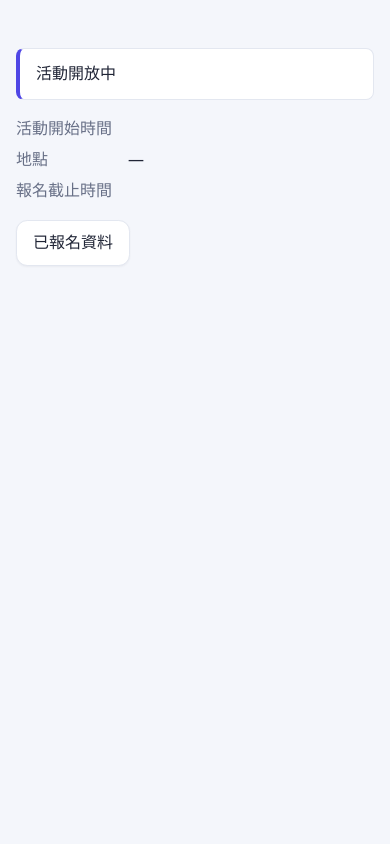
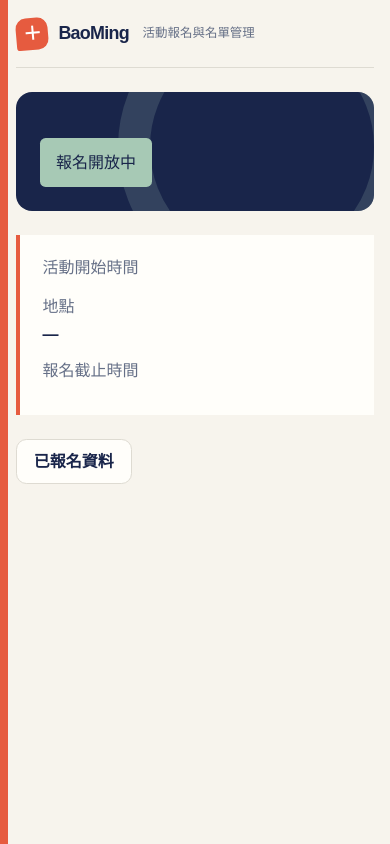
Before and after one commit to jychenjason/baoming, a Python web app: template app/templates/event_public.html in a window 390 px wide. Run offline with Jinja, Linux system fonts and the light colour scheme; the template is opened without the code that fills it, so the values that code supplies are empty.

Commit message:
Refresh event registration app design

```diff
--- a/app/static/style.css
+++ b/app/static/style.css
@@ -1,488 +1,311 @@
 :root {
-  color-scheme: light dark;
-  --bg: #f4f6fb;
-  --fg: #202536;
-  --muted: #687087;
-  --card: #ffffff;
-  --border: #e3e7f0;
-  --accent: #4f46e5;
-  --accent-soft: #eef2ff;
-  --shadow: 0 8px 24px rgb(31 41 55 / 6%);
+  color-scheme: light;
+  --paper: #f7f4ed;
+  --surface: #fffefa;
+  --ink: #19254a;
+  --muted: #667087;
+  --line: #dedbd2;
+  --accent: #e65b3f;
+  --accent-dark: #b84430;
+  --accent-soft: #fce8df;
+  --sea: #a7c9b5;
+  --gold: #e5c46a;
+  --shadow: 0 16px 38px rgb(25 37 74 / 8%);
 }
 
 @media (prefers-color-scheme: dark) {
   :root {
-    --bg: #11141c;
-    --fg: #edf0f7;
-    --muted: #a5adbf;
-    --card: #1b202b;
-    --border: #303747;
-    --accent-soft: #292750;
-    --shadow: 0 10px 28px rgb(0 0 0 / 22%);
+    color-scheme: light;
   }
 }
 
-* {
-  box-sizing: border-box;
-}
+* { box-sizing: border-box; }
+
+html { min-width: 320px; background: var(--paper); }
 
 body {
   margin: 0;
-  background: var(--bg);
-  color: var(--fg);
-  font-family: system-ui, -apple-system, "Noto Sans TC", sans-serif;
-  line-height: 1.6;
+  background:
+    linear-gradient(90deg, var(--accent) 0 8px, transparent 8px),
+    var(--paper);
+  color: var(--ink);
+  font-family: "Noto Sans TC", "PingFang TC", "Microsoft JhengHei", sans-serif;
+  font-size: 16px;
+  line-height: 1.65;
   -webkit-font-smoothing: antialiased;
 }
 
-.page {
-  max-width: 900px;
-  margin: 0 auto;
-  padding: 2rem 1rem 3rem;
+a { color: var(--accent-dark); text-underline-offset: 0.2em; }
+a:hover { color: var(--ink); }
+
+:focus-visible {
+  outline: 3px solid var(--accent);
+  outline-offset: 3px;
 }
 
-h1 {
-  font-size: 1.6rem;
-  margin: 0 0 0.75rem;
+.page {
+  width: min(100% - 3rem, 1080px);
+  min-height: 100vh;
+  margin: 0 auto;
+  padding: 0 0 4rem;
 }
 
-.lead {
-  color: var(--muted);
+.site-header {
+  display: flex;
+  align-items: center;
+  gap: 0.85rem;
+  min-height: 84px;
+  margin-bottom: 3rem;
+  border-bottom: 1px solid var(--line);
 }
 
-.actions {
-  margin-top: 1.5rem;
+.brand {
+  display: inline-flex;
+  align-items: center;
+  gap: 0.65rem;
+  color: var(--ink);
+  font-size: 1.12rem;
+  font-weight: 850;
+  letter-spacing: -0.04em;
+  text-decoration: none;
 }
 
-.button {
-  display: inline-block;
-  padding: 0.6rem 1rem;
-  border: 1px solid var(--border);
-  border-radius: 0.7rem;
-  background: var(--card);
-  color: var(--fg);
-  text-decoration: none;
-  box-shadow: 0 1px 2px rgb(31 41 55 / 5%);
-  transition: transform 160ms ease, box-shadow 160ms ease, border-color 160ms ease, background-color 160ms ease;
+.brand-mark {
+  display: grid;
+  width: 2rem;
+  height: 2rem;
+  place-items: center;
+  border-radius: 0.65rem 0.65rem 0.65rem 0.2rem;
+  background: var(--accent);
+  color: white;
+  font-size: 1.15rem;
+  line-height: 1;
+  transform: rotate(-5deg);
 }
 
-.button:hover {
-  border-color: var(--accent);
-  transform: translateY(-1px);
-  box-shadow: var(--shadow);
+.brand-note { color: var(--muted); font-size: 0.88rem; }
+
+h1, h2, h3, h4 { color: var(--ink); line-height: 1.22; letter-spacing: -0.035em; }
+h1 { max-width: 18ch; margin: 0 0 1rem; font-size: clamp(2rem, 5vw, 3.35rem); font-weight: 850; }
+h2 { margin: 2rem 0 0.8rem; font-size: clamp(1.35rem, 3vw, 1.8rem); }
+h3 { font-size: 1.15rem; }
+p { margin: 0.75rem 0; }
+
+.lead { max-width: 42rem; color: var(--muted); font-size: clamp(1.05rem, 2vw, 1.2rem); }
+.muted { color: var(--muted); }
+.pre-line { white-space: pre-line; }
+
+.home-hero {
+  position: relative;
+  display: grid;
+  grid-template-columns: minmax(0, 1fr) 230px;
+  align-items: center;
+  gap: clamp(2rem, 6vw, 6rem);
+  min-height: min(62vh, 560px);
+  padding: 2rem 0 4rem;
 }
 
-.button.primary {
-  background: var(--accent);
-  border-color: var(--accent);
-  color: #fff;
+.home-hero h1 { max-width: 12ch; font-size: clamp(3rem, 8vw, 6.5rem); letter-spacing: -0.075em; }
+.home-hero-copy { max-width: 33rem; }
+.home-ticket {
+  position: relative;
+  display: grid;
+  min-height: 280px;
+  align-content: space-between;
+  padding: 1.5rem;
+  border-radius: 1.1rem;
+  background: var(--ink);
+  color: white;
+  box-shadow: 12px 14px 0 var(--gold);
+  transform: rotate(3deg);
 }
+.home-ticket::before, .home-ticket::after {
+  position: absolute;
+  top: 50%;
+  width: 1.25rem;
+  height: 1.25rem;
+  border-radius: 50%;
+  background: var(--paper);
+  content: "";
+  transform: translateY(-50%);
+}
+.home-ticket::before { left: -0.65rem; }
+.home-ticket::after { right: -0.65rem; }
+.ticket-spark { color: var(--gold); font-size: 4.8rem; line-height: 1; }
+.ticket-caption { max-width: 10ch; font-size: 1.45rem; font-weight: 800; line-height: 1.25; }
+.ticket-rule { border-top: 1px dashed rgb(255 255 255 / 40%); }
+.home-actions { margin-top: 2rem; }
 
-.page-head {
-  display: flex;
+.button {
+  display: inline-flex;
+  min-height: 2.8rem;
   align-items: center;
-  justify-content: space-between;
-  gap: 1rem;
+  justify-content: center;
+  padding: 0.62rem 1.05rem;
+  border: 1px solid var(--line);
+  border-radius: 0.65rem;
+  background: var(--surface);
+  color: var(--ink);
+  font: inherit;
+  font-weight: 700;
+  line-height: 1.2;
+  text-decoration: none;
+  cursor: pointer;
+  transition: transform 150ms ease, background-color 150ms ease, border-color 150ms ease;
 }
+.button:hover { border-color: var(--ink); background: white; color: var(--ink); transform: translateY(-1px); }
+.button.primary { border-color: var(--accent); background: var(--accent); color: white; }
+.button.primary:hover { border-color: var(--accent-dark); background: var(--accent-dark); color: white; }
+.button-secondary { background: var(--muted); color: white; }
 
-.form {
-  display: grid;
-  gap: 0.5rem;
-  margin-top: 1.5rem;
-}
+.page-head { display: flex; align-items: center; justify-content: space-between; gap: 1rem; }
+.page-head h1 { margin: 0; }
+.page-head form, .inline-actions form { margin: 0; }
+.actions { margin-top: 1.5rem; }
 
-.form label {
-  font-weight: 600;
-  margin-top: 0.5rem;
-}
-
-.form input,
-.form textarea {
+.form { display: grid; gap: 0.55rem; max-width: 720px; margin-top: 1.5rem; }
+.form label { margin-top: 0.45rem; font-weight: 700; }
+.form input:not([type="radio"]):not([type="checkbox"]),
+.form textarea, .form select, .copy {
   width: 100%;
-  padding: 0.55rem 0.65rem;
-  border: 1px solid var(--border);
-  border-radius: 0.5rem;
-  background: var(--card);
-  color: var(--fg);
+  min-height: 2.9rem;
+  padding: 0.7rem 0.8rem;
+  border: 1px solid #c9c8c0;
+  border-radius: 0.55rem;
+  background: var(--surface);
+  color: var(--ink);
   font: inherit;
 }
-
+.form textarea { min-height: 7rem; resize: vertical; }
+.form input:focus, .form textarea:focus, .form select:focus { border-color: var(--accent); outline: 3px solid rgb(230 91 63 / 18%); }
+.form input[type="radio"], .form input[type="checkbox"] { accent-color: var(--accent); }
 .form fieldset {
   display: grid;
-  gap: 0.4rem;
-  border: 1px solid var(--border);
-  border-radius: 0.5rem;
-  padding: 0.75rem;
+  gap: 0.45rem;
+  margin: 0.65rem 0;
+  padding: 1rem;
+  border: 1px solid var(--line);
+  border-radius: 0.7rem;
+  background: var(--surface);
 }
+.form fieldset legend { padding: 0 0.45rem; font-weight: 800; }
+.form fieldset label { display: flex; align-items: center; gap: 0.55rem; margin: 0; font-weight: 500; }
+.form .button { justify-self: start; margin-top: 0.75rem; }
 
-.form fieldset label {
-  font-weight: 400;
+.group-create-form { grid-template-columns: minmax(0, 1fr) minmax(0, 1fr); align-items: start; gap: 1rem; }
+.group-create-form > div, .group-preview { min-width: 0; }
+.group-create-form .checkbox-label { display: flex; align-items: center; gap: 0.5rem; }
+.group-create-form .checkbox-label input { width: auto; }
+.group-preview { margin-top: 1.5rem; padding: 1rem; border: 1px dashed var(--line); border-radius: 0.75rem; background: var(--surface); }
+.group-preview h4 { margin: 0; }
+.group-preview ul { padding-left: 1.25rem; }
+.preview-invalid, .error, .field-error { color: #a52d27; }
+.field-error { margin: 0.1rem 0; }
+
+.event-hero {
+  position: relative;
+  margin: -0.5rem 0 1.5rem;
+  padding: clamp(1.5rem, 5vw, 3.5rem);
+  border-radius: 1rem;
+  background: var(--ink);
+  color: white;
+  overflow: hidden;
 }
+.event-hero::after {
+  position: absolute;
+  right: -2rem;
+  bottom: -5rem;
+  width: 14rem;
+  height: 14rem;
+  border: 2rem solid rgb(167 201 181 / 18%);
+  border-radius: 50%;
+  content: "";
+}
+.event-hero h1 { position: relative; z-index: 1; max-width: 19ch; margin-bottom: 1.4rem; color: white; }
+.event-hero .notice { position: relative; z-index: 1; width: fit-content; margin: 0; border: 0; background: var(--sea); color: var(--ink); }
+.event-hero .notice.status-closed { background: var(--gold); }
+.event-hero .notice.status-draft { background: var(--accent-soft); color: var(--accent-dark); }
+.details {
+  display: grid;
+  grid-template-columns: max-content minmax(0, 1fr);
+  gap: 0.55rem 1.2rem;
+  max-width: 780px;
+  margin: 1.5rem 0;
+  padding: 1.25rem 1.4rem;
+  border-left: 4px solid var(--accent);
+  background: var(--surface);
+}
+.details dt { color: var(--muted); }
+.details dd { margin: 0; font-weight: 700; }
+.event-description { max-width: 68ch; margin: 1.5rem 0 2rem; font-size: 1.05rem; }
+#registration-form { max-width: 760px; margin-top: 2.5rem; padding-top: 1rem; border-top: 1px dashed var(--line); }
+#registration-form > h2 { margin-top: 0.8rem; }
+#registration-form > p { max-width: 65ch; color: var(--muted); }
 
-.form input[type="radio"] {
-  width: auto;
-}
+.notice { padding: 0.7rem 1rem; border-left: 4px solid var(--accent); border-radius: 0.35rem; background: var(--accent-soft); }
+.card { margin: 1rem 0; padding: 1.25rem; border: 1px solid var(--line); border-radius: 0.8rem; background: var(--surface); }
+.card h2, .card h3 { margin-top: 0; }
+.inline-actions, .option-row { display: flex; align-items: center; flex-wrap: wrap; gap: 0.55rem; }
+.option-row { justify-content: space-between; padding: 0.6rem 0; border-top: 1px solid var(--line); }
+.option-row > .form { flex: 1; margin: 0; }
 
-.form input[type="checkbox"] {
-  width: auto;
-}
+.stats, .roster { display: grid; gap: 0.8rem; margin: 1rem 0; }
+.stats { grid-template-columns: repeat(auto-fit, minmax(150px, 1fr)); }
+.stats p { margin: 0; padding: 1rem; border: 1px solid var(--line); border-radius: 0.65rem; background: var(--surface); font-weight: 700; }
+.roster-table-wrap { overflow-x: auto; margin: 1rem 0; }
+.roster-table { width: 100%; border-collapse: collapse; background: var(--surface); }
+.roster-table th, .roster-table td { padding: 0.7rem; border: 1px solid var(--line); text-align: left; vertical-align: top; }
+.roster-table th { background: #eeece5; }
+.roster-cards { display: none; }
+.roster-actions { display: flex; flex-wrap: wrap; gap: 0.5rem; }
+.roster-card p { margin: 0.25rem 0; }
+.group-stats { margin: 1rem 0; }
+.group-stats h2 { margin-top: 0; }
+.group-stats ul { margin-bottom: 0; }
 
-.group-create-form {
-  grid-template-columns: minmax(0, 1fr) minmax(0, 1fr);
-  align-items: start;
-  gap: 1rem;
-}
+.event-sort { display: flex; width: fit-content; align-items: center; gap: 0.6rem; margin: 1rem 0 1.25rem; padding: 0.6rem; border: 1px solid var(--line); border-radius: 0.7rem; background: var(--surface); }
+.event-sort label { font-weight: 700; }
+.event-sort select { min-height: 2.5rem; padding: 0.4rem 0.6rem; border: 1px solid var(--line); border-radius: 0.45rem; background: white; color: var(--ink); font: inherit; }
+.event-list { display: grid; gap: 0.85rem; padding: 0; list-style: none; }
+.event-card { overflow: clip; padding: 0; border-radius: 0.8rem; transition: border-color 150ms ease; }
+.event-card:hover { border-color: var(--accent); }
+.event-card summary { display: grid; grid-template-columns: minmax(10rem, 1fr) auto auto auto; align-items: center; gap: 0.8rem; padding: 1rem 1.2rem; cursor: pointer; list-style: none; }
+.event-card summary::-webkit-details-marker { display: none; }
+.event-card summary::after { width: 0.6rem; height: 0.6rem; border-right: 2px solid var(--muted); border-bottom: 2px solid var(--muted); content: ""; transform: rotate(45deg); transition: transform 180ms ease; }
+.event-card[open] summary::after { transform: rotate(225deg); }
+.event-summary-title { font-weight: 800; }
+.event-summary-status { padding: 0.2rem 0.65rem; border-radius: 0.3rem; background: var(--accent-soft); color: var(--accent-dark); font-size: 0.9rem; font-weight: 700; }
+.event-summary-date { color: var(--muted); }
+.event-card-content { padding: 0.5rem 1.2rem 1.2rem; border-top: 1px dashed var(--line); }
+.copy-row { display: flex; gap: 0.5rem; }
+.copy { background: var(--paper); }
 
-.group-create-form > div,
-.group-preview {
-  min-width: 0;
-}
-
-.group-create-form .checkbox-label {
-  display: flex;
-  align-items: center;
-  gap: 0.5rem;
-}
-
-.group-create-form .checkbox-label input {
-  width: auto;
-}
-
-.group-preview {
-  margin-top: 1.5rem;
-  padding: 1rem;
-  border: 1px solid var(--border);
-  border-radius: 0.75rem;
-  background: var(--bg);
-}
-
-.group-preview h4 {
-  margin: 0;
-}
-
-.group-preview ul {
-  padding-left: 1.25rem;
-}
-
-.preview-invalid {
-  color: #b42318;
-}
-
-@media (max-width: 640px) {
-  .group-create-form {
-    grid-template-columns: 1fr;
-  }
-
-  .group-preview {
-    margin-top: 0;
-  }
-}
-
-.inline-actions,
-.option-row {
-  display: flex;
-  align-items: center;
-  gap: 0.5rem;
-}
-
-.option-row {
-  justify-content: space-between;
-  padding: 0.5rem 0;
-  border-top: 1px solid var(--border);
-}
-
-.inline-actions form {
-  margin: 0;
-}
-
-.option-row > .form {
-  flex: 1;
-  margin: 0;
-}
-
-.stats,
-.roster {
-  display: grid;
-  gap: 0.75rem;
-  margin: 1rem 0;
-}
-
-.group-stats {
-  margin: 1rem 0;
-}
-
-.group-stats h2 {
-  margin-top: 0;
-}
-
-.group-stats ul {
-  margin-bottom: 0;
-}
-
-.roster-table-wrap {
-  overflow-x: auto;
-  margin: 1rem 0;
-}
-
-.roster-table {
-  width: 100%;
-  border-collapse: collapse;
-}
-
-.roster-table th,
-.roster-table td {
-  padding: 0.65rem;
-  border: 1px solid var(--border);
-  text-align: left;
-  vertical-align: top;
-}
-
-.roster-cards {
-  display: none;
-}
-
-.roster-actions {
-  display: flex;
-  flex-wrap: wrap;
-  gap: 0.5rem;
-}
-
-.button-secondary {
-  background: var(--muted);
-}
-
-@media (max-width: 767px) {
-  .roster-table-wrap {
-    display: none;
-  }
-
-  .roster-cards {
-    display: grid;
-  }
-}
-
-.stats {
-  grid-template-columns: repeat(auto-fit, minmax(120px, 1fr));
-}
-
-.stats p,
-.roster-card p {
-  margin: 0.25rem 0;
-}
-
-.muted {
-  color: var(--muted);
-}
-
-.form .button {
-  justify-self: start;
-  margin-top: 1rem;
-}
-
-.error,
-.field-error {
-  color: #b42318;
-}
-
-@media (prefers-color-scheme: dark) {
-  .error,
-  .field-error {
-    color: #ff9b8f;
-  }
-}
-
-.notice {
-  padding: 0.75rem 1rem;
-  border: 1px solid var(--border);
-  border-left: 4px solid var(--accent);
-  border-radius: 0.5rem;
-  background: var(--card);
-}
-
-.event-list {
-  list-style: none;
-  padding: 0;
-  display: grid;
-  gap: 1rem;
-}
-
-.event-sort {
-  display: flex;
-  align-items: center;
-  gap: 0.6rem;
-  width: fit-content;
-  margin: 1rem 0 1.25rem;
-  padding: 0.65rem 0.75rem;
-  border: 1px solid var(--border);
-  border-radius: 0.9rem;
-  background: var(--card);
-  box-shadow: var(--shadow);
-}
-
-.event-sort select {
-  padding: 0.45rem 0.6rem;
-  border: 1px solid var(--border);
-  border-radius: 0.65rem;
-  background: var(--card);
-  color: var(--fg);
-  font: inherit;
-}
-
-.event-card {
-  padding: 0;
-  overflow: clip;
-  border-radius: 1rem;
-  box-shadow: var(--shadow);
-  transition: border-color 180ms ease, box-shadow 180ms ease, transform 180ms ease;
-}
-
-.event-card:hover {
-  border-color: color-mix(in srgb, var(--accent) 35%, var(--border));
-  transform: translateY(-1px);
-}
-
-.event-card summary {
-  display: grid;
-  grid-template-columns: minmax(10rem, 1fr) auto auto auto;
-  align-items: center;
-  gap: 0.75rem;
-  padding: 1rem;
-  cursor: pointer;
-  list-style: none;
-  transition: background-color 180ms ease;
-}
-
-.event-card summary:hover {
-  background: var(--accent-soft);
-}
-
-.event-card summary:focus-visible {
-  outline: 3px solid color-mix(in srgb, var(--accent) 55%, transparent);
-  outline-offset: -3px;
-}
-
-.event-card summary::-webkit-details-marker {
-  display: none;
-}
-
-.event-card summary::after {
-  content: "";
-  width: 0.65rem;
-  height: 0.65rem;
-  margin: 0 0.55rem 0 0.15rem;
-  border-right: 2px solid var(--muted);
-  border-bottom: 2px solid var(--muted);
-  transform: rotate(45deg);
-  transition: transform 240ms cubic-bezier(.2, .8, .2, 1), border-color 180ms ease;
-}
-
-.event-card[open] summary::after {
-  transform: rotate(225deg);
-  border-color: var(--accent);
-}
-
-.event-summary-title {
-  font-weight: 700;
-}
-
-.event-summary-status,
-.event-summary-date {
-  color: var(--muted);
-}
-
-.event-summary-status {
-  padding: 0.2rem 0.65rem;
-  border-radius: 999px;
-  background: var(--accent-soft);
-  color: var(--accent);
-  font-size: 0.9rem;
-  font-weight: 650;
-}
-
-.event-card-content {
-  padding: 0 1rem 1rem;
-  border-top: 1px solid var(--border);
-}
-
-@supports selector(details::details-content) {
-  .event-card::details-content {
-    block-size: 0;
-    overflow: clip;
-    opacity: 0;
-    transition:
-      block-size 320ms cubic-bezier(.2, .8, .2, 1),
-      opacity 220ms ease,
-      content-visibility 320ms allow-discrete;
-  }
-
-  .event-card[open]::details-content {
-    block-size: auto;
-    opacity: 1;
-  }
+@media (max-width: 700px) {
+  .page { width: min(100% - 2rem, 1080px); padding-bottom: 2.5rem; }
+  .site-header { min-height: 68px; margin-bottom: 2rem; }
+  .brand-note { font-size: 0.78rem; }
+  .home-hero { grid-template-columns: 1fr; gap: 2rem; min-height: auto; padding: 1rem 0 3rem; }
+  .home-ticket { width: min(100%, 300px); min-height: 220px; }
+  .home-hero h1 { font-size: clamp(2.8rem, 14vw, 5rem); }
+  .group-create-form { grid-template-columns: 1fr; }
+  .group-preview { margin-top: 0; }
+  .event-card summary { grid-template-columns: 1fr auto; }
+  .event-summary-title { grid-column: 1 / -1; }
+  .event-summary-date { grid-column: 1; }
+  .event-card summary::after { grid-column: 2; grid-row: 2; }
+  .details { grid-template-columns: 1fr; gap: 0.1rem; }
+  .details dd { margin-bottom: 0.55rem; }
+  .page-head { align-items: flex-start; }
 }
 
 @media (max-width: 600px) {
-  .event-card summary {
-    grid-template-columns: 1fr auto auto;
-  }
-
-  .event-summary-title {
-    grid-column: 1 / -1;
-  }
-}
-
-.card {
-  padding: 1rem;
-  border: 1px solid var(--border);
-  border-radius: 1rem;
-  background: var(--card);
-}
-
-.card h2,
-.card h3 {
-  margin-top: 0;
-}
-
-.copy-row {
-  display: flex;
-  gap: 0.5rem;
-}
-
-.copy {
-  width: 100%;
-  padding: 0.45rem 0.6rem;
-  border: 1px solid var(--border);
-  border-radius: 0.5rem;
-  background: var(--bg);
-  color: var(--fg);
-  font: inherit;
+  .roster-table-wrap { display: none; }
+  .roster-cards { display: grid; gap: 0.75rem; }
+  .event-sort { width: 100%; flex-wrap: wrap; }
+  .event-sort select { flex: 1; }
+  .copy-row { align-items: stretch; flex-direction: column; }
 }
 
 @media (prefers-reduced-motion: reduce) {
-  *,
-  *::before,
-  *::after {
-    scroll-behavior: auto !important;
-    transition-duration: 0.01ms !important;
-    animation-duration: 0.01ms !important;
-    animation-iteration-count: 1 !important;
-  }
+  *, *::before, *::after { scroll-behavior: auto !important; transition-duration: 0.01ms !important; animation-duration: 0.01ms !important; animation-iteration-count: 1 !important; }
 }
-
-.details {
-  display: grid;
-  grid-template-columns: max-content 1fr;
-  gap: 0.35rem 1rem;
-}
-
-.details dt {
-  color: var(--muted);
-}
-
-.details dd {
-  margin: 0;
-}
-
-.pre-line {
-  white-space: pre-line;
-}
--- a/app/templates/base.html
+++ b/app/templates/base.html
@@ -9,6 +9,13 @@
 </head>
 <body>
   <main class="page">
+    <header class="site-header">
+      <a class="brand" href="/" aria-label="BaoMing 活動報名首頁">
+        <span class="brand-mark" aria-hidden="true">＋</span>
+        <span>BaoMing</span>
+      </a>
+      <span class="brand-note">活動報名與名單管理</span>
+    </header>
     {% block content %}{% endblock %}
   </main>
 </body>
--- a/app/templates/event_public.html
+++ b/app/templates/event_public.html
@@ -3,15 +3,17 @@
 {% block title %}{{ event.title }}｜活動報名{% endblock %}
 
 {% block content %}
-<h1>{{ event.title }}</h1>
+<section class="event-hero">
+  <h1>{{ event.title }}</h1>
 
 {% if event.effective_status == 'draft' %}
-<p class="notice" role="status">活動尚未開放</p>
+<p class="notice status-draft" role="status">活動尚未開放</p>
 {% elif event.effective_status == 'closed' %}
-<p class="notice" role="status">本活動已截止報名</p>
+<p class="notice status-closed" role="status">本活動已截止報名</p>
 {% else %}
-<p class="notice" role="status">活動開放中</p>
+<p class="notice status-open" role="status">報名開放中</p>
 {% endif %}
+</section>
 
 <dl class="details">
   <dt>活動開始時間</dt>
@@ -23,7 +25,7 @@
 </dl>
 
 {% if event.description %}
-<div class="pre-line">{{ event.description }}</div>
+<div class="pre-line event-description">{{ event.description }}</div>
 {% endif %}
 
 {% if event.effective_status == 'open' %}
```
Also changed, not shown: app/templates/index.html (+12 -6 lines).
